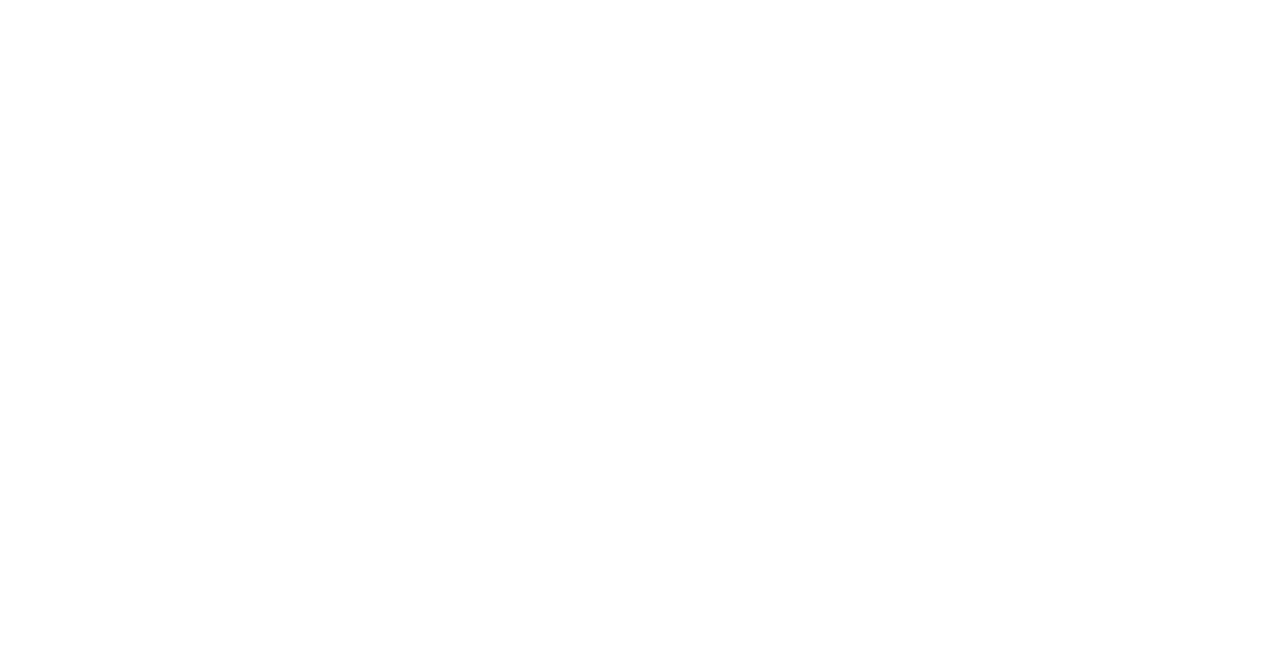
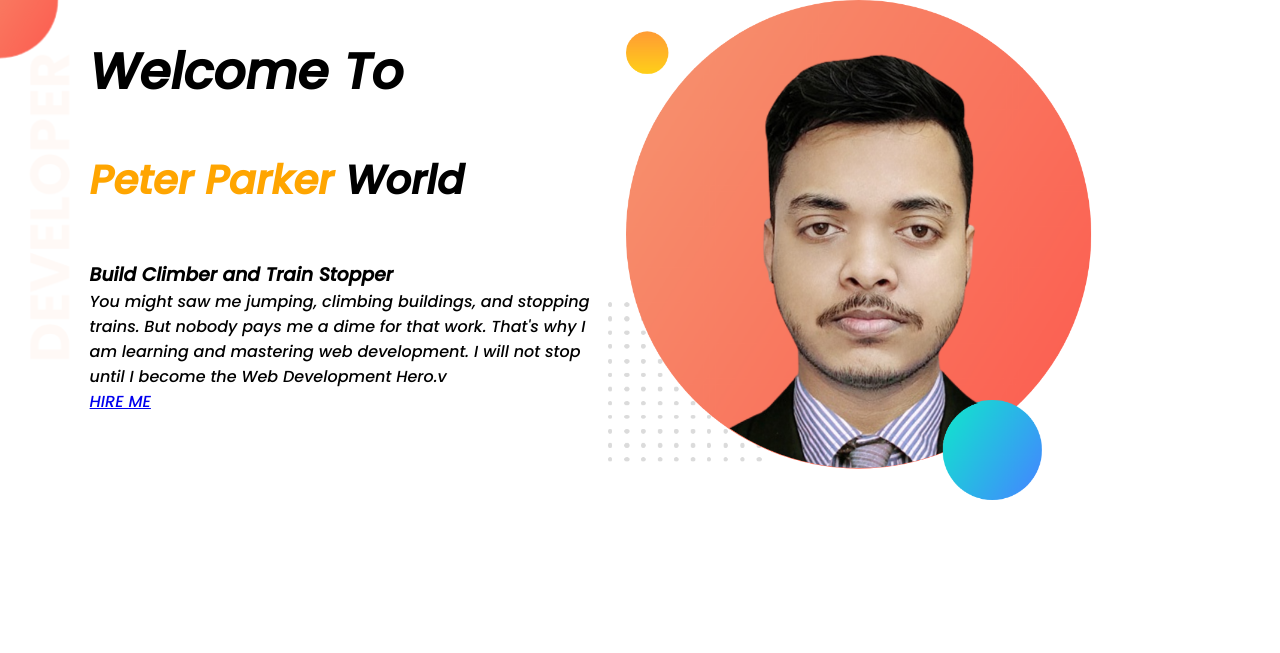
Before and after one commit to mdnazmulhasanniloy/portfolio, a plain HTML site: page index.html in a window 1280 px wide. Drawn offline with Linux system fonts and the light colour scheme.

Commit message:
session1

```diff
--- a/index.html
+++ b/index.html
@@ -8,6 +8,17 @@
     <link rel="stylesheet" href="style.css">
 </head>
 <body>
-
+    <section class="sectin-1 d-flex">
+        <div class="item-1 .item-size">
+            <h1>Welcome To</h1>
+            <h2> <span>Peter Parker </span>World</h2>
+            <h3>Build Climber and Train Stopper</h3>
+            <p>You might saw me jumping, climbing buildings, and stopping trains. But nobody pays me a dime for that work. That's why I am learning and mastering web development. I will not stop until I become the Web Development Hero.v</p>
+            <a href="#" class="link-btn">HIRE ME</a>
+        </div>
+        <div class="item-2 .item-size">
+            <img src="image/my-bg.png" alt="">
+        </div>
+    </section>
 </body>
 </html>
--- a/style.css
+++ b/style.css
@@ -0,0 +1,45 @@
+@import url('https://fonts.googleapis.com/css2?family=Poppins:ital,wght@1,500&display=swap');
+*{
+    margin: 0;
+    padding: 0;
+}
+body{
+    font-family: 'Poppins', sans-serif;
+}
+.d-flex{
+    display: flex;
+}
+.sectin-1{
+    background-image: url(image/top-banner.png);
+    background-repeat: no-repeat;
+    height: 500px;
+    padding-bottom: 150px;
+
+}
+.item-size{
+    width: 70%;
+}
+.item-1{
+    width: 40%;
+    margin-left: 5%;
+    padding-left: 2%;
+}
+h1{
+    font-size: 50px;
+    margin-top: 35px;
+
+}
+.item-1 h2{
+    font-size: 40px;
+    margin-top: 40px;
+}
+.item-1 h2 span{
+    color: orange;
+}
+h3{
+    margin-top:50px;
+}
+.item-2 img{
+    height: 500px;
+    width: 500px;
+}
```
Also changed, not shown: image/dream-bg.png (added), image/exp-bg.png (added), image/my-bg.png (added), image/my-bg2.png (added), image/my-bg3.png (added), image/top-banner.png (added).
